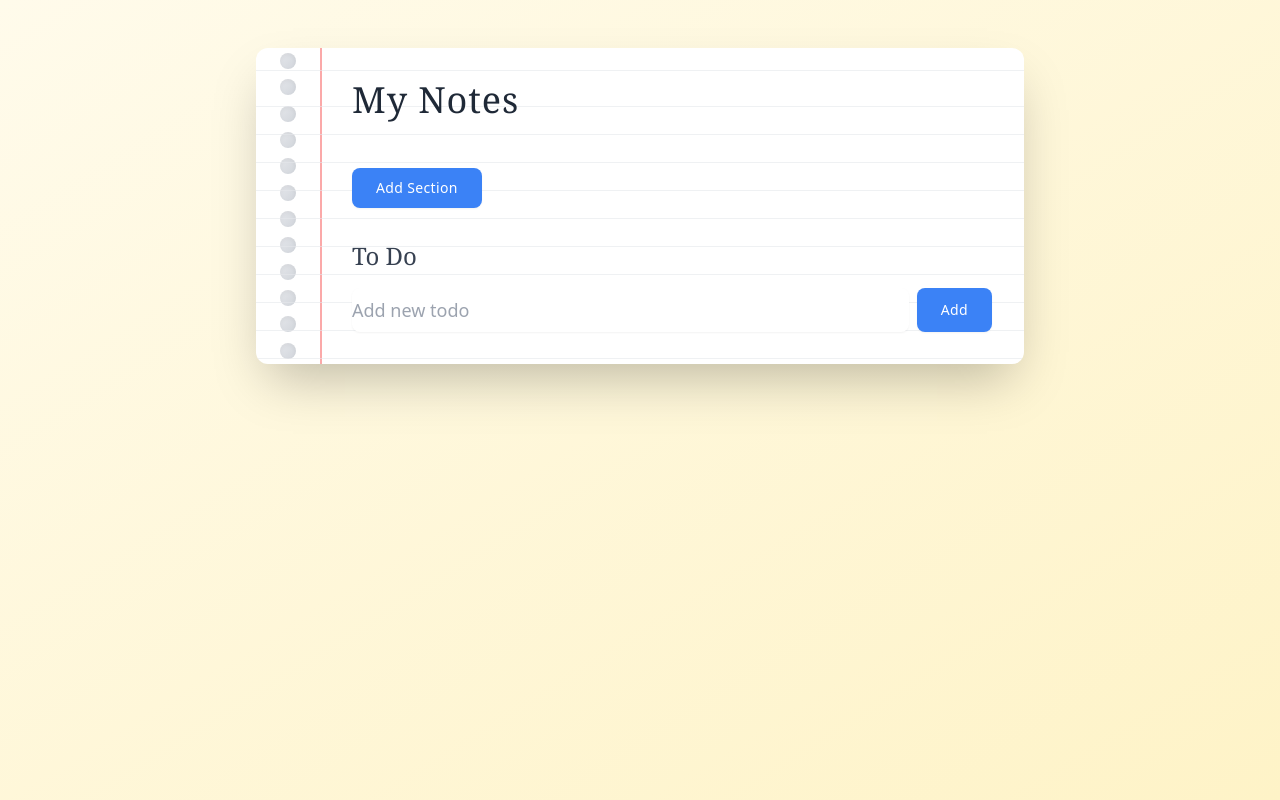
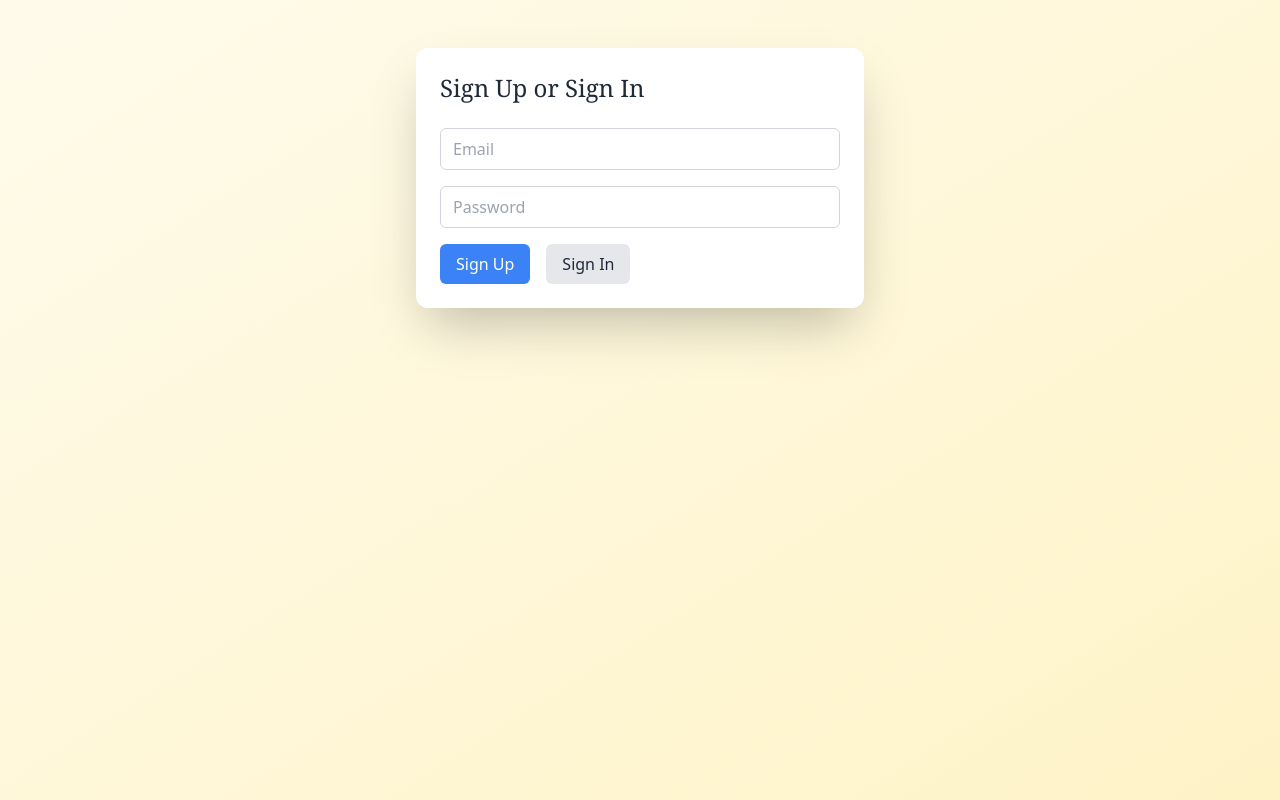
Before and after one commit to eladmoshe/my-todos, a React (Create React App) app: page / in a window 1280 px wide. Built offline with nearby package versions, Linux system fonts and the light colour scheme.

Commit message:
Connecting to DB

```diff
--- a/package.json
+++ b/package.json
@@ -22,6 +22,7 @@
   "author": "",
   "license": "ISC",
   "dependencies": {
+    "@supabase/supabase-js": "^2.47.11",
     "@types/express": "^4.17.17",
     "@types/node": "^18.15.11",
     "@types/react": "^18.2.14",
--- a/src/frontend/components/TodoApp.tsx
+++ b/src/frontend/components/TodoApp.tsx
@@ -1,5 +1,6 @@
-import React, { useState } from 'react';
+import React, { useState, useEffect } from 'react';
 import './todo-styles.css';
+import supabase, { signIn, signUp } from '../../supabaseClient';
 
 interface Todo {
   id: string;
@@ -13,43 +14,120 @@ interface TodoSection {
 }
 
 const TodoApp: React.FC = () => {
-  const [sections, setSections] = useState<TodoSection[]>([
-    { id: '1', title: 'To Do', todos: [] },
-  ]);
+  const [sections, setSections] = useState<TodoSection[]>([]);
   const [draggedTodo, setDraggedTodo] = useState<{todoId: string, sectionId: string} | null>(null);
   const [draggedSection, setDraggedSection] = useState<string | null>(null);
   const [editingSectionId, setEditingSectionId] = useState<string | null>(null);
+  const [user, setUser] = useState<any>(null);
+  const [email, setEmail] = useState('');
+  const [password, setPassword] = useState('');
+  const [isLoading, setIsLoading] = useState(false);
+  const [error, setError] = useState<string | null>(null);
 
-  const addSection = () => {
-    const newSection: TodoSection = {
-      id: Date.now().toString(),
-      title: 'New Section',
-      todos: [],
+  useEffect(() => {
+    supabase.auth.getSession().then(({ data: { session } }) => {
+      setUser(session?.user ?? null);
+    });
+
+    const { data: authListener } = supabase.auth.onAuthStateChange(
+      (event, session) => {
+        setUser(session?.user ?? null);
+      }
+    );
+
+    return () => {
+      if (authListener && authListener.subscription) {
+        authListener.subscription.unsubscribe();
+      }
     };
-    setSections([...sections, newSection]);
+  }, []);
+
+  useEffect(() => {
+    if (user) {
+      fetchSections();
+    }
+  }, [user]);
+
+  const fetchSections = async () => {
+    const { data, error } = await supabase
+      .from('sections')
+      .select('*')
+      .order('id');
+    if (error) {
+      console.error('Error fetching sections:', error);
+    } else {
+      const sectionsWithTodos = await Promise.all(data.map(async (section) => {
+        const { data: todos, error: todosError } = await supabase
+          .from('todos')
+          .select('*')
+          .eq('section_id', section.id)
+          .order('id');
+        if (todosError) {
+          console.error('Error fetching todos:', todosError);
+          return { ...section, todos: [] };
+        }
+        return { ...section, todos };
+      }));
+      setSections(sectionsWithTodos);
+    }
   };
 
-  const deleteSection = (sectionId: string) => {
-    setSections(sections.filter(section => section.id !== sectionId));
+  const addSection = async () => {
+    const { data, error } = await supabase
+      .from('sections')
+      .insert({ title: 'New Section' })
+      .select()
+      .single();
+    if (error) {
+      console.error('Error adding section:', error);
+    } else {
+      setSections([...sections, { ...data, todos: [] }]);
+    }
   };
 
-  const addTodo = (sectionId: string, todoText: string) => {
+  const deleteSection = async (sectionId: string) => {
+    const { error } = await supabase
+      .from('sections')
+      .delete()
+      .eq('id', sectionId);
+    if (error) {
+      console.error('Error deleting section:', error);
+    } else {
+      setSections(sections.filter(section => section.id !== sectionId));
+    }
+  };
+
+  const addTodo = async (sectionId: string, todoText: string) => {
+    const { data, error } = await supabase
+      .from('todos')
+      .insert({ text: todoText, section_id: sectionId })
+      .select()
+      .single();
+    if (error) {
+      console.error('Error adding todo:', error);
+    } else {
       setSections(sections.map(section =>
         section.id === sectionId
-        ? {
-            ...section,
-            todos: [...section.todos, { id: Date.now().toString(), text: todoText }],
-          }
+          ? { ...section, todos: [...section.todos, data] }
           : section
       ));
+    }
   };
 
-  const checkTodo = (sectionId: string, todoId: string) => {
+  const checkTodo = async (sectionId: string, todoId: string) => {
+    const { error } = await supabase
+      .from('todos')
+      .delete()
+      .eq('id', todoId);
+    if (error) {
+      console.error('Error deleting todo:', error);
+    } else {
       setSections(sections.map(section =>
         section.id === sectionId
           ? { ...section, todos: section.todos.filter(todo => todo.id !== todoId) }
           : section
       ));
+    }
   };
 
   const handleTodoDragStart = (e: React.DragEvent, todoId: string, sectionId: string) => {
@@ -63,7 +141,7 @@ const TodoApp: React.FC = () => {
     setDraggedTodo(null);
   };
 
-  const handleTodoDrop = (e: React.DragEvent, targetSectionId: string) => {
+  const handleTodoDrop = async (e: React.DragEvent, targetSectionId: string) => {
     e.preventDefault();
     if (!draggedTodo) return;
 
@@ -74,6 +152,14 @@ const TodoApp: React.FC = () => {
     const todo = sourceSection?.todos.find(t => t.id === todoId);
 
     if (todo) {
+      const { error } = await supabase
+        .from('todos')
+        .update({ section_id: targetSectionId })
+        .eq('id', todoId);
+
+      if (error) {
+        console.error('Error moving todo:', error);
+      } else {
         setSections(sections.map(section => {
           if (section.id === sourceSectionId) {
             return {
@@ -90,6 +176,7 @@ const TodoApp: React.FC = () => {
           return section;
         }));
       }
+    }
   };
 
   const handleSectionDragStart = (e: React.DragEvent, sectionId: string) => {
@@ -103,7 +190,7 @@ const TodoApp: React.FC = () => {
     setDraggedSection(null);
   };
 
-  const handleSectionDragOver = (e: React.DragEvent, targetSectionId: string) => {
+  const handleSectionDragOver = async (e: React.DragEvent, targetSectionId: string) => {
     e.preventDefault();
     if (!draggedSection || draggedSection === targetSectionId) return;
 
@@ -114,7 +201,22 @@ const TodoApp: React.FC = () => {
       const newSections = [...sections];
       const [draggedItem] = newSections.splice(draggedIndex, 1);
       newSections.splice(targetIndex, 0, draggedItem);
+
+      // Update the order in the database
+      const updates = newSections.map((section, index) => ({
+        id: section.id,
+        order: index
+      }));
+
+      const { error } = await supabase
+        .from('sections')
+        .upsert(updates, { onConflict: 'id' });
+
+      if (error) {
+        console.error('Error reordering sections:', error);
+      } else {
         setSections(newSections);
+      }
     }
   };
 
@@ -122,17 +224,81 @@ const TodoApp: React.FC = () => {
     setEditingSectionId(sectionId);
   };
 
-  const finishEditingSection = (sectionId: string, newTitle: string) => {
+  const finishEditingSection = async (sectionId: string, newTitle: string) => {
+    const { error } = await supabase
+      .from('sections')
+      .update({ title: newTitle })
+      .eq('id', sectionId);
+
+    if (error) {
+      console.error('Error updating section title:', error);
+    } else {
       setSections(sections.map(section =>
         section.id === sectionId ? { ...section, title: newTitle } : section
       ));
+    }
     setEditingSectionId(null);
   };
+
+  const handleAuth = async (e: React.FormEvent, isSignUp: boolean) => {
+    e.preventDefault();
+    setIsLoading(true);
+    setError(null);
+    try {
+      const { user, error } = isSignUp ? await signUp(email, password) : await signIn(email, password);
+      if (error) {
+        setError(error.message);
+      } else {
+        console.log(`${isSignUp ? 'Signed up' : 'Signed in'}:`, user);
+      }
+    } catch (error) {
+      setError('An error occurred. Please try again.');
+    } finally {
+      setIsLoading(false);
+    }
+  };
+
+  const handleSignOut = async () => {
+    const { error } = await supabase.auth.signOut();
+    if (error) console.error('Error signing out:', error);
+  };
+
+  if (!user) {
+    return (
+      <div className="min-h-screen bg-gradient-to-br from-amber-50 to-amber-100 py-12 px-6">
+        <div className="max-w-md mx-auto bg-white rounded-xl shadow-2xl overflow-hidden p-6">
+          <h2 className="text-2xl font-serif text-gray-800 mb-6">Sign Up or Sign In</h2>
+          <form onSubmit={(e) => handleAuth(e, true)} className="space-y-4">
+            <input
+              type="email"
+              value={email}
+              onChange={(e) => setEmail(e.target.value)}
+              placeholder="Email"
+              required
+              className="w-full px-3 py-2 border border-gray-300 rounded-md focus:outline-none focus:ring-2 focus:ring-blue-500"
+            />
+            <input
+              type="password"
+              value={password}
+              onChange={(e) => setPassword(e.target.value)}
+              placeholder="Password"
+              required
+              className="w-full px-3 py-2 border border-gray-300 rounded-md focus:outline-none focus:ring-2 focus:ring-blue-500"
+            />
+            <div className="flex space-x-4">
+              <button type="submit" disabled={isLoading} className="px-4 py-2 bg-blue-500 text-white rounded-md hover:bg-blue-600 focus:outline-none focus:ring-2 focus:ring-blue-500 focus:ring-offset-2">Sign Up</button>
+              <button type="button" onClick={(e) => handleAuth(e, false)} disabled={isLoading} className="px-4 py-2 bg-gray-200 text-gray-800 rounded-md hover:bg-gray-300 focus:outline-none focus:ring-2 focus:ring-gray-500 focus:ring-offset-2">Sign In</button>
+            </div>
+          </form>
+          {error && <p className="mt-4 text-red-500">{error}</p>}
+        </div>
+      </div>
+    );
+  }
 
   return (
     <div className="min-h-screen bg-gradient-to-br from-amber-50 to-amber-100 py-12 px-6">
       <div className="max-w-3xl mx-auto">
-        {/* Notebook container with enhanced shadow and rounded corners */}
         <div className="bg-white rounded-xl shadow-2xl relative overflow-hidden">
           {/* Notebook holes */}
           <div className="absolute left-6 top-0 bottom-0 flex flex-col justify-around pointer-events-none">
@@ -151,25 +317,15 @@ const TodoApp: React.FC = () => {
           <div className="pl-24 pr-8 py-8">
             {/* Blue lines background */}
             <div
-              className="absolute left-0 right-0 top-0 bottom-0 pointer-events-none"
-              style={{
-                backgroundImage: `
-                  repeating-linear-gradient(0deg,
-                    transparent,
-                    transparent 27px,
-                    #e5e7eb 27px,
-                    #e5e7eb 28px
-                  )`,
-                backgroundPosition: '0 50px',
-                opacity: 0.6
-              }}
+              className="absolute left-0 right-0 top-0 bottom-0 pointer-events-none notebook-lines"
             ></div>
 
             {/* Header area */}
-            <div className="relative mb-12">
+            <div className="relative mb-12 flex justify-between items-center">
               <h1 className="text-4xl font-serif text-gray-800 tracking-wide">
                 My Notes
               </h1>
+              <button onClick={handleSignOut} className="px-4 py-2 bg-red-500 text-white rounded-md hover:bg-red-600 focus:outline-none focus:ring-2 focus:ring-red-500 focus:ring-offset-2">Sign Out</button>
             </div>
 
             {/* Add Section Button */}
--- a/src/frontend/components/todo-styles.css
+++ b/src/frontend/components/todo-styles.css
@@ -2,7 +2,7 @@
 
 /* Base layout adjustments */
 .todo-app {
-    min-width: 320px;
+  @apply min-w-[320px];
 }
 
 /* Custom styling for the notebook lines */
@@ -11,52 +11,44 @@
     0deg,
     transparent,
     transparent 27px,
-      #e5e7eb 27px,
-      #e5e7eb 28px
+    theme('colors.gray.200') 27px,
+    theme('colors.gray.200') 28px
   );
-    background-position: 0 50px;
+  @apply bg-[0_50px];
 }
 
 /* Custom checkbox styling */
 .todo-checkbox {
-    position: relative;
-    width: 1rem;
-    height: 1rem;
-    border: 2px solid #e5e7eb;
-    border-radius: 4px;
-    transition: all 0.2s ease;
+  @apply relative w-4 h-4 border-2 border-gray-200 rounded transition-all duration-200;
 }
 
 /* Custom styling for drag and drop visual feedback */
 .dragging {
-    opacity: 0.5;
-    cursor: grabbing;
+  @apply opacity-50 cursor-grabbing;
 }
 
 /* Remove default focus outline and add custom one */
 :focus {
-    outline: none;
+  @apply outline-none;
 }
 
 .focus-visible {
-    outline: 2px solid #3b82f6; /* Approximation of ring-2 ring-blue-500 */
-    outline-offset: 2px;
+  @apply outline-none ring-2 ring-blue-500 ring-offset-2;
 }
 
 /* Custom scrollbar styling */
 ::-webkit-scrollbar {
-    width: 8px;
+  @apply w-2;
 }
 
 ::-webkit-scrollbar-track {
-    background: transparent;
+  @apply bg-transparent;
 }
 
 ::-webkit-scrollbar-thumb {
-    background-color: rgba(156, 163, 175, 0.5);
-    border-radius: 4px;
+  @apply bg-gray-300 bg-opacity-50 rounded;
 }
 
 ::-webkit-scrollbar-thumb:hover {
-    background-color: rgba(156, 163, 175, 0.8);
+  @apply bg-gray-300 bg-opacity-80;
 }
--- /dev/null
+++ b/src/supabaseClient.ts
@@ -0,0 +1,19 @@
+import { createClient } from '@supabase/supabase-js'
+
+const supabaseUrl = 'https://tkcfadcfwizapyymwdnu.supabase.co'
+const supabaseKey = 'eyJhbGciOiJIUzI1NiIsInR5cCI6IkpXVCJ9.eyJpc3MiOiJzdXBhYmFzZSIsInJlZiI6InRrY2ZhZGNmd2l6YXB5eW13ZG51Iiwicm9sZSI6ImFub24iLCJpYXQiOjE3MzYyNjY5MDIsImV4cCI6MjA1MTg0MjkwMn0.nvYIQfAtLFpzDme7aaUKrzoxPV_QanBvRwskLlNfexg'
+const supabase = createClient(supabaseUrl, supabaseKey)
+
+// Sign up a new user (you should call this function when a user signs up)
+export const signUp = async (email: string, password: string) => {
+  const { data, error } = await supabase.auth.signUp({ email, password })
+  return { user: data.user, error }
+}
+
+// Sign in a user (you should call this function when a user signs in)
+export const signIn = async (email: string, password: string) => {
+  const { data, error } = await supabase.auth.signInWithPassword({ email, password })
+  return { user: data.user, error }
+}
+
+export default supabase
```
Also changed, not shown: src/frontend/index.css (+5 -3 lines), src/index.tsx (+5 -4 lines), 1 other file (tests, documents, lock files or other folders). Lines whose indentation alone changed are shown as unchanged.
